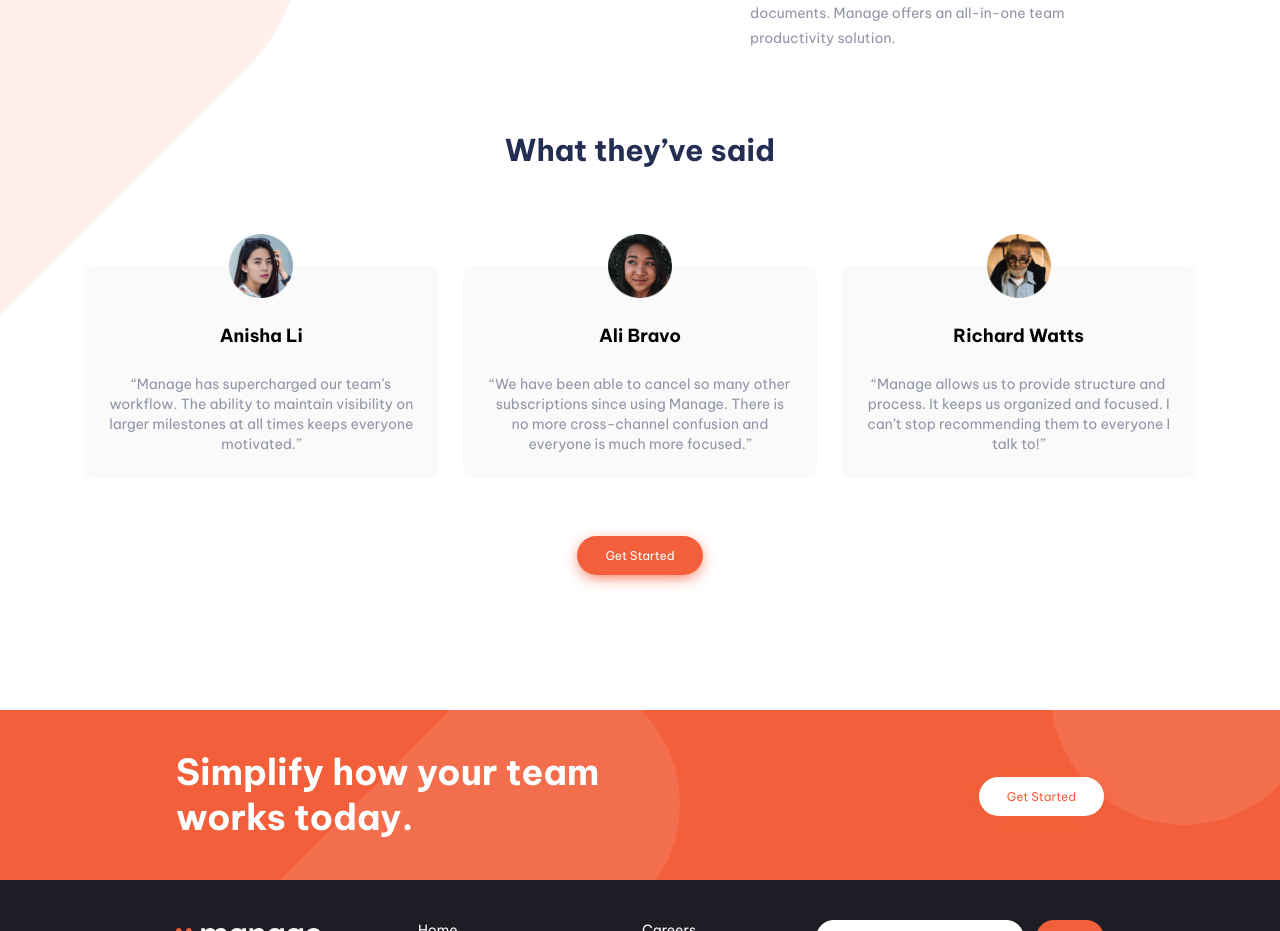
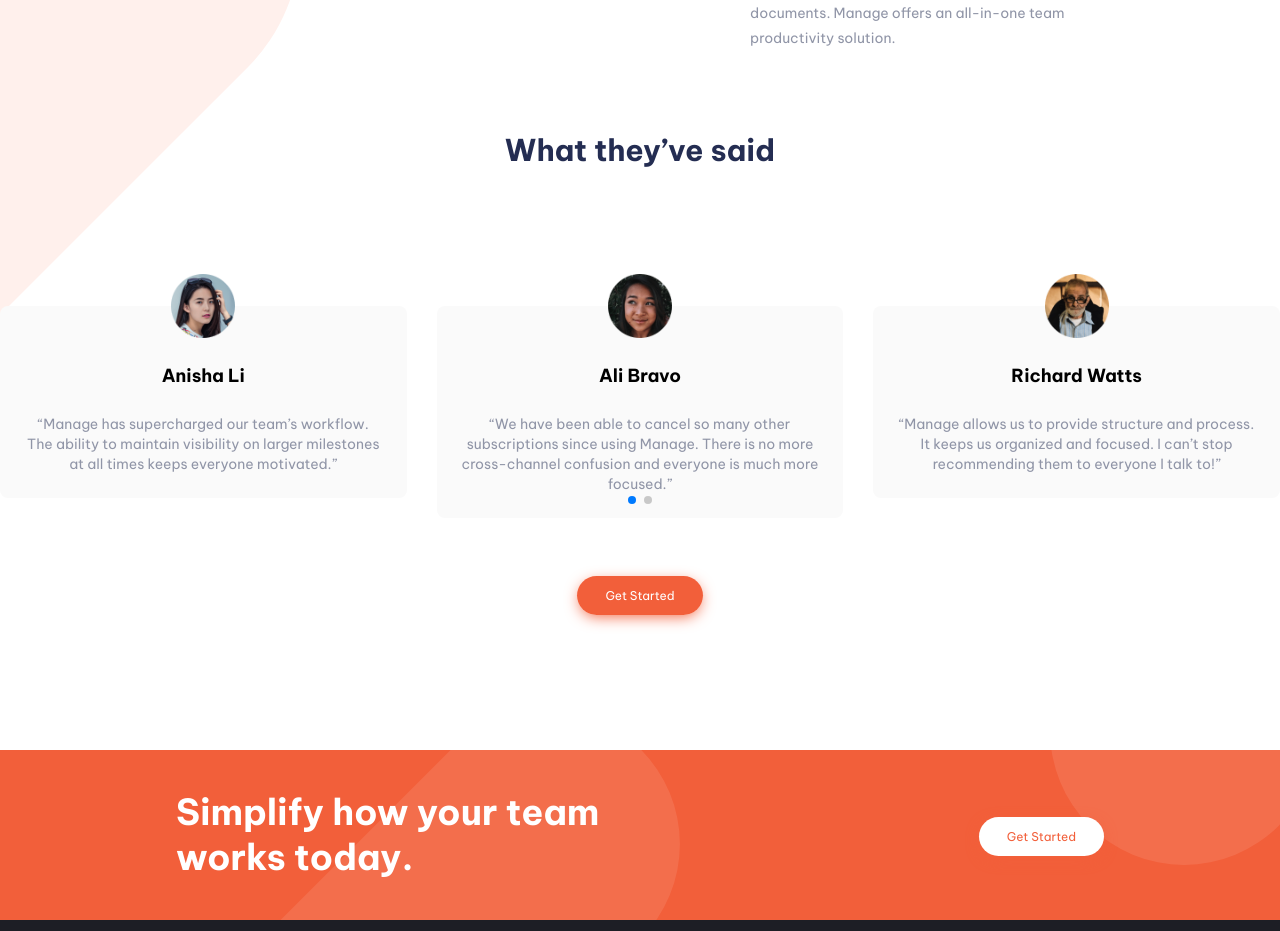
Before and after one commit to daHatta/fem-manage-landing-page, a Next.js app: page / in a window 1280 px wide. Shown: the part 1107-2038 px from the top of the page. Built offline with nearby package versions, Linux system fonts and the light colour scheme.

Commit message:
Swiper carousel added

```diff
--- /dev/null
+++ b/app/_components/Carousel/index.module.css
@@ -0,0 +1,7 @@
+.swiper_bg {
+    background-color: var(--testimonial-bg);
+}
+
+.swiper_text {
+    color: var(--testimonial-text);
+}
--- /dev/null
+++ b/app/_components/Carousel/index.tsx
@@ -0,0 +1,112 @@
+"use client";
+
+import Image from "next/image";
+import avatarAnisha from "../../images/avatar-anisha.png";
+import avatarAli from "../../images/avatar-ali.png";
+import avatarRichard from "../../images/avatar-richard.png";
+import avatarShanai from "../../images/avatar-shanai.png";
+
+import classes from "./index.module.css";
+
+import { Swiper, SwiperSlide } from "swiper/react";
+
+import "swiper/css";
+import "swiper/css/pagination";
+
+import { Pagination } from "swiper/modules";
+
+
+const Carousel = () => {
+
+    return (
+        <>
+            <Swiper
+                breakpoints={{
+                    480: {
+                        slidesPerView: 1,
+                    },
+                    768: {
+                        slidesPerView: 2,
+                    },
+                    960: {
+                        slidesPerView: 3,
+                    },
+                }}
+                spaceBetween={30}
+                pagination={{
+                    clickable: true,
+                }}
+                modules={[Pagination]}
+                className="w-full"
+            >
+                <SwiperSlide className="mt-10">
+                    <div className={`${classes.swiper_bg} flex flex-col items-center p-6 space-y-6 rounded-lg md:flex md:w-full`}>
+                        <Image
+                            src={avatarAnisha}
+                            alt="Anisha Li"
+                            className="w-16 -mt-14 mx-auto"
+                            blurDataURL="data:..."
+                            placeholder="blur"
+                        />
+                        <h3 className="text-lg font-bold">Anisha Li</h3>
+                        <blockquote className={`${classes.swiper_text} text-sm`}>
+                            “Manage has supercharged our team’s workflow. The ability to maintain
+                            visibility on larger milestones at all times keeps everyone motivated.”
+                        </blockquote>
+                    </div>
+                </SwiperSlide>
+                <SwiperSlide className="mt-10">
+                    <div className={`${classes.swiper_bg} flex-col items-center p-6 space-y-6 rounded-lg md:flex md:w-full`}>
+                        <Image
+                            src={avatarAli}
+                            alt="Ali Bravo"
+                            className="w-16 -mt-14 mx-auto"
+                            blurDataURL="data:..."
+                            placeholder="blur"
+                        />
+                        <h3 className="text-lg font-bold">Ali Bravo</h3>
+                        <blockquote className={`${classes.swiper_text} text-sm`}>
+                            “We have been able to cancel so many other subscriptions since using
+                            Manage. There is no more cross-channel confusion and everyone is much
+                            more focused.”
+                        </blockquote>
+                    </div>
+                </SwiperSlide>
+                <SwiperSlide className="mt-10">
+                        <div className={`${classes.swiper_bg} flex-col items-center p-6 space-y-6 rounded-lg md:flex md:w-full`}>
+                            <Image
+                                src={avatarRichard}
+                                alt="Richard Watts"
+                                className="w-16 -mt-14 mx-auto"
+                                blurDataURL="data:..."
+                                placeholder="blur"
+                            />
+                            <h3 className="text-lg font-bold">Richard Watts</h3>
+                            <blockquote className={`${classes.swiper_text} text-sm`}>
+                                “Manage allows us to provide structure and process. It keeps us organized
+                                and focused. I can’t stop recommending them to everyone I talk to!”
+                            </blockquote>
+                        </div>
+                </SwiperSlide>
+                <SwiperSlide className="mt-10">
+                        <div className={`${classes.swiper_bg} flex-col items-center p-6 space-y-6 rounded-lg md:flex md:w-full`}>
+                            <Image
+                                src={avatarShanai}
+                                alt="Shanai Gough"
+                                className="w-16 -mt-14 mx-auto"
+                                blurDataURL="data:..."
+                                placeholder="blur"
+                            />
+                            <h3 className="text-lg font-bold">Shanai Gough</h3>
+                            <blockquote className={`${classes.swiper_text} text-sm`}>
+                                “Their software allows us to track, manage and collaborate on our projects from
+                                anyware. It keeps the whole team insync without being intrusive.”
+                            </blockquote>
+                        </div>
+                </SwiperSlide>
+            </Swiper>
+        </>
+    )
+}
+
+export default Carousel;
--- a/app/_components/Testimonials/index.module.css
+++ b/app/_components/Testimonials/index.module.css
@@ -1,13 +1,5 @@
-
-.testimonial_bg {
-    background-color: var(--testimonial-bg);
-}
 
 .testimonial_title {
     color: var(--feature-title);
     line-height: 1.3;
 }
-
-.testimonial_text {
-    color: var(--testimonial-text);
-}
--- a/app/_components/Testimonials/index.tsx
+++ b/app/_components/Testimonials/index.tsx
@@ -1,8 +1,4 @@
-import Image from "next/image";
-import avatarAnisha from "../../images/avatar-anisha.png";
-import avatarAli from "../../images/avatar-ali.png";
-import avatarRichard from "../../images/avatar-richard.png";
-import avatarShanai from "../../images/avatar-shanai.png";
+import Carousel from "../Carousel";
 import LinkBtn from "../Buttons/Link";
 
 import classes from "./index.module.css";
@@ -10,52 +6,10 @@ import classes from "./index.module.css";
 const Testimonials = () => {
     return (
         <section id="testimonials">
-            <div className="max-w-6xl mx-auto px-5 mt-[3rem] text-center flow-root lg:my-20">
+            <div className="max-w-6xl mx-auto px-5 mt-[3rem] text-center flow-root lg:my-20 lg:max-w-full lg:mx-0 lg:px-0">
                 <h2 className={`${classes.testimonial_title} text-3xl font-bold text-center`}>What they’ve said</h2>
                 <div className="flex flex-col mt-24 md:flex-row md:space-x-6">
-                    <div className={`${classes.testimonial_bg} flex flex-col items-center p-6 space-y-6 rounded-lg md:w-1/3`}>
-                        <Image
-                            src={avatarAnisha}
-                            alt="Anisha Li"
-                            className="w-16 -mt-14"
-                            blurDataURL="data:..."
-                            placeholder="blur"
-                        />
-                        <h3 className="text-lg font-bold">Anisha Li</h3>
-                        <blockquote className={`${classes.testimonial_text} text-sm`}>
-                            “Manage has supercharged our team’s workflow. The ability to maintain
-                            visibility on larger milestones at all times keeps everyone motivated.”
-                        </blockquote>
-                    </div>
-                    <div className={`hidden ${classes.testimonial_bg} flex-col items-center p-6 space-y-6 rounded-lg md:flex md:w-1/3`}>
-                        <Image
-                            src={avatarAli}
-                            alt="Ali Bravo"
-                            className="w-16 -mt-14"
-                            blurDataURL="data:..."
-                            placeholder="blur"
-                        />
-                        <h3 className="text-lg font-bold">Ali Bravo</h3>
-                        <blockquote className={`${classes.testimonial_text} text-sm`}>
-                            “We have been able to cancel so many other subscriptions since using
-                            Manage. There is no more cross-channel confusion and everyone is much
-                            more focused.”
-                        </blockquote>
-                    </div>
-                    <div className={`hidden ${classes.testimonial_bg} flex-col items-center p-6 space-y-6 rounded-lg md:flex md:w-1/3`}>
-                        <Image
-                            src={avatarRichard}
-                            alt="Richard Watts"
-                            className="w-16 -mt-14"
-                            blurDataURL="data:..."
-                            placeholder="blur"
-                        />
-                        <h3 className="text-lg font-bold">Richard Watts</h3>
-                        <blockquote className={`${classes.testimonial_text} text-sm`}>
-                            “Manage allows us to provide structure and process. It keeps us organized
-                            and focused. I can’t stop recommending them to everyone I talk to!”
-                        </blockquote>
-                    </div>
+                    <Carousel />
                 </div>
                 <div className="flow-root my-16">
                     <LinkBtn className="text-white bg-brightRed" />
--- a/package.json
+++ b/package.json
@@ -14,6 +14,7 @@
     "react": "^18",
     "react-dom": "^18",
     "react-hook-form": "^7.51.0",
+    "swiper": "^11.0.7",
     "zod": "^3.22.4"
   },
   "devDependencies": {
```
Also changed, not shown: 1 other file (tests, documents, lock files or other folders).
